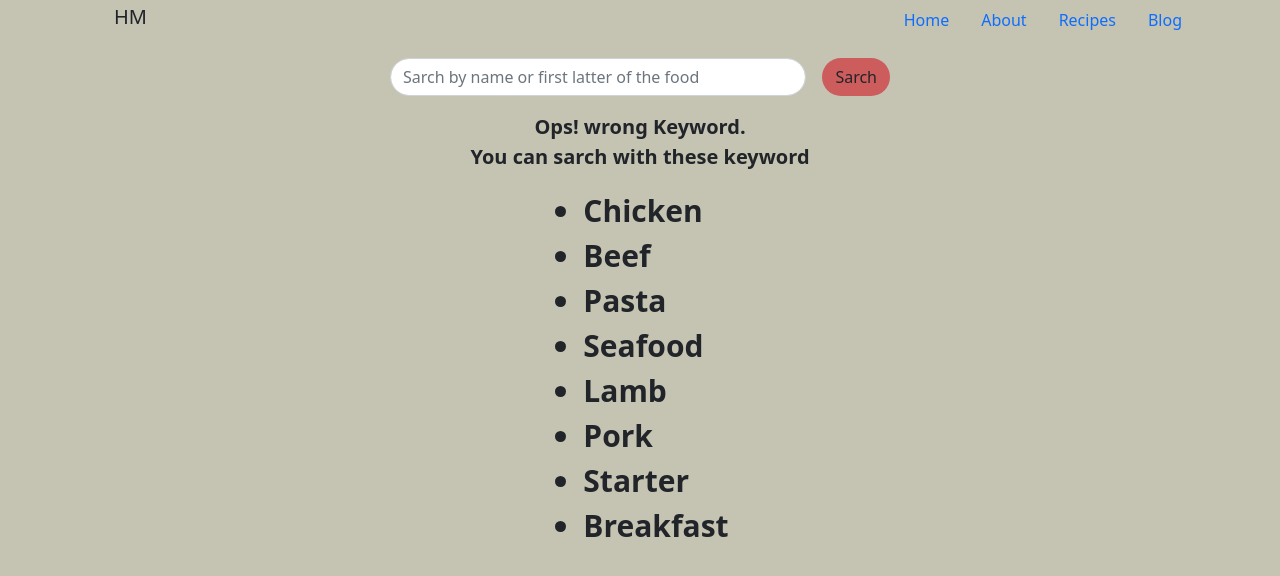
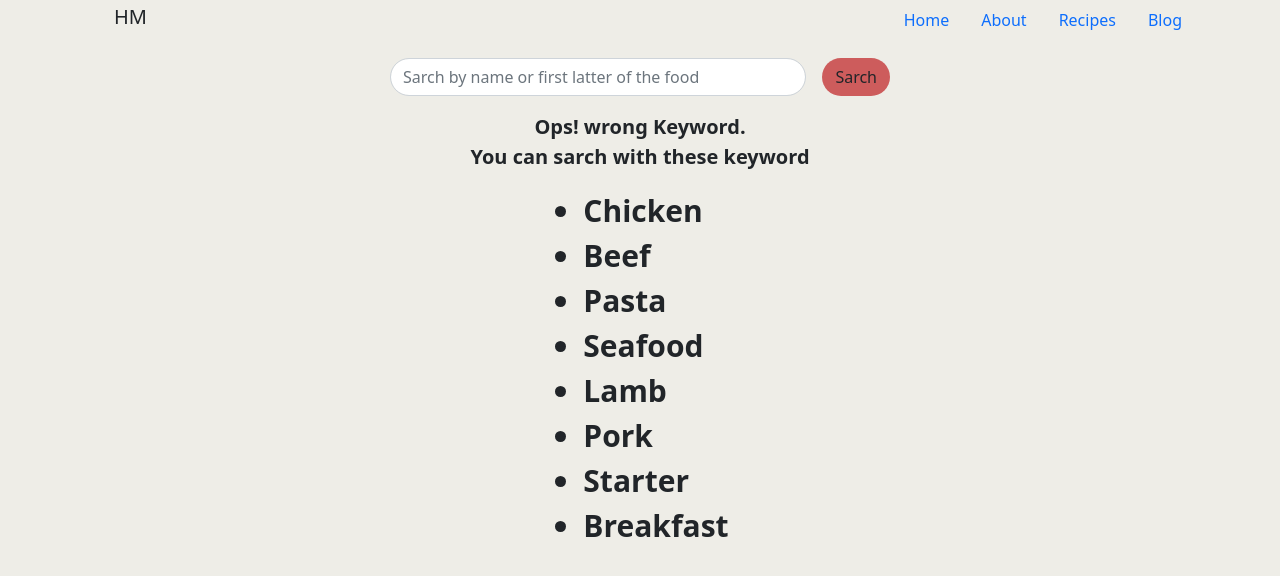
Before and after one commit to Nur-allhi/Hungry-Monster, a plain HTML site: page index.html in a window 1280 px wide. Drawn offline with nearby package versions, Linux system fonts and the light colour scheme.

Commit message:
done 102

```diff
--- a/style.css
+++ b/style.css
@@ -1,5 +1,6 @@
 body {
-  background-color: rgb(197, 195, 178);
+  max-width: 1280px;
+  background-color: rgb(238, 237, 231);
 }
 .sarch-bar {
   width: 500px;
```
